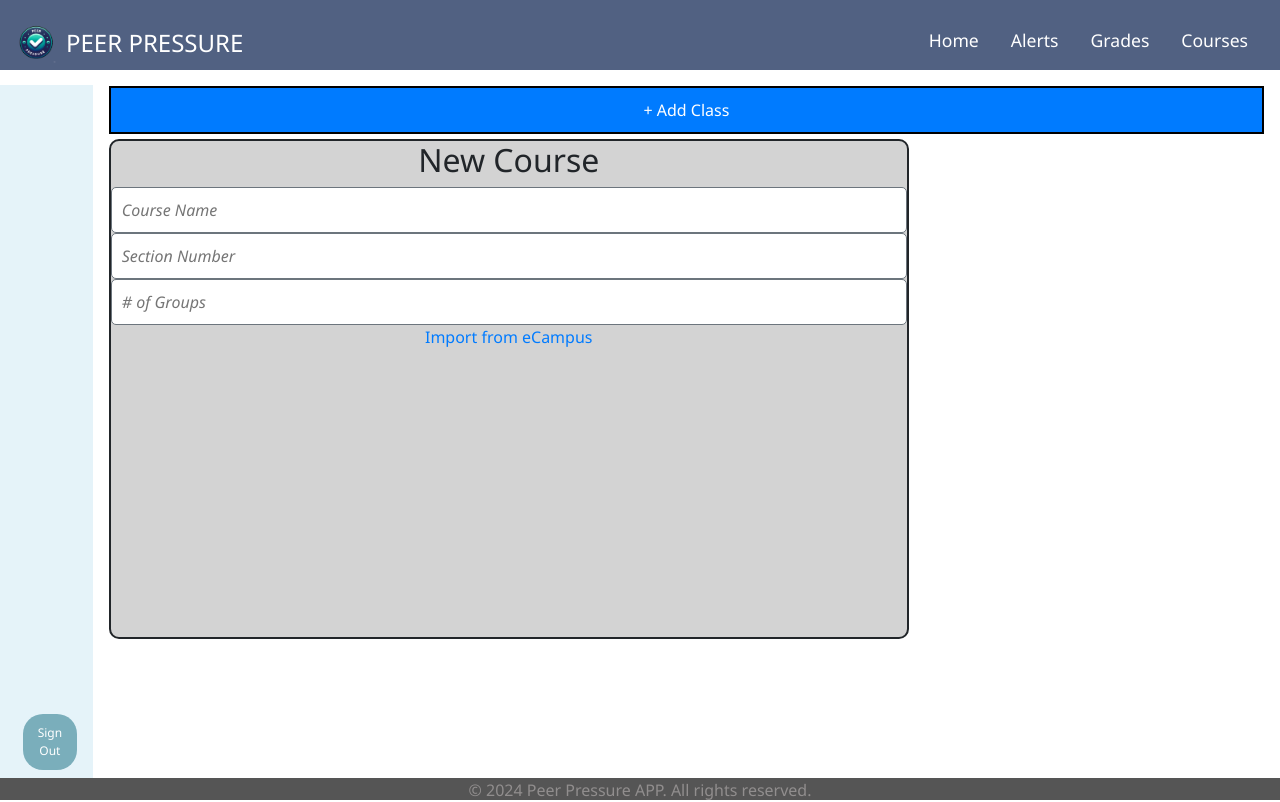
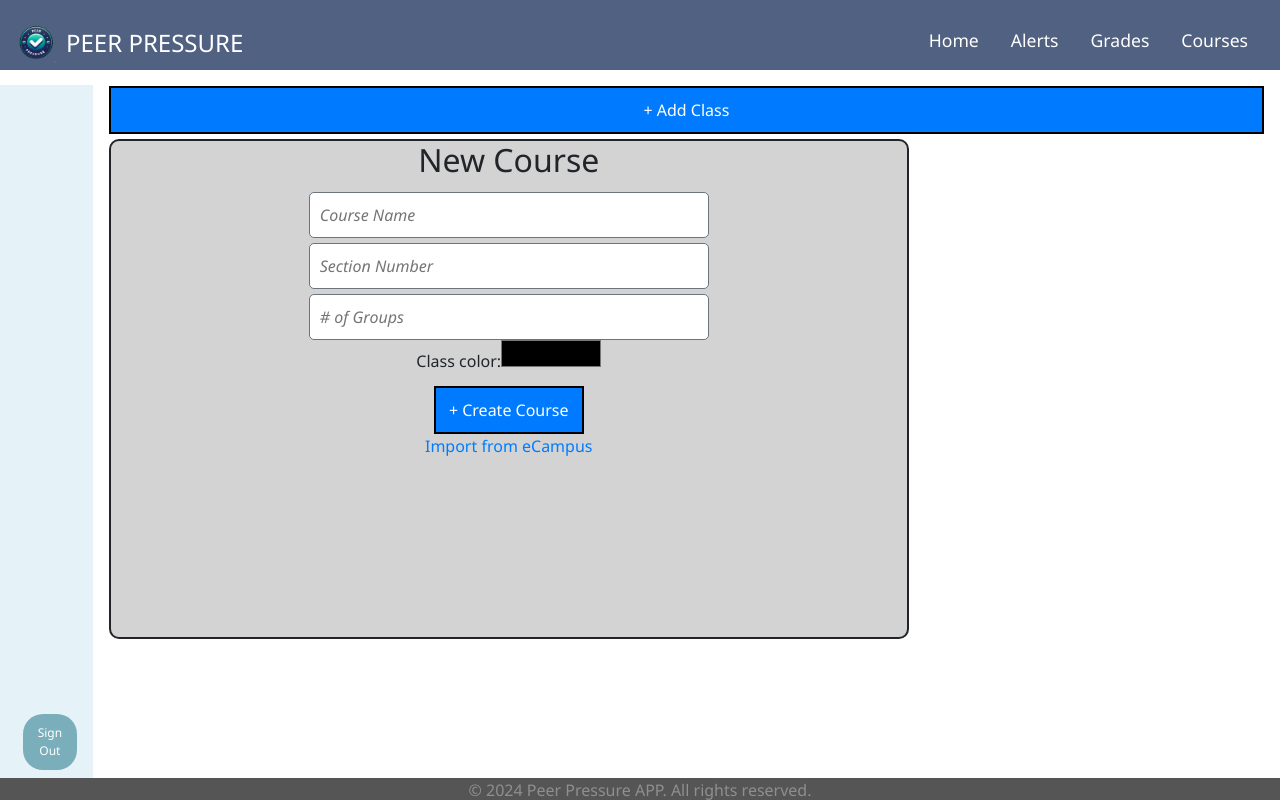
Before and after one commit to WVU-CS230-2024-05-Group02/Peer_Pressure, a React (Create React App) app: page /createclass in a window 1280 px wide. Built offline with nearby package versions, Linux system fonts and the light colour scheme.

Commit message:
7-9-24 changes to create class page

```diff
--- a/src/App.css
+++ b/src/App.css
@@ -276,3 +276,27 @@ input::placeholder{
 
 
 }
+
+.create-course-button{
+  margin-top: 5px;
+  width: 150px;
+}
+
+.create-class-textbox{
+  margin-top: 5px;
+  margin-left: 5px;
+  margin-right: 5px;
+  width: 400px;
+}
+
+.class-color-selector{
+  width: 100px;
+}
+
+.exclude {
+  background-color: initial;
+  color: initial;
+  padding: initial;
+  border: initial;
+  border-radius: initial;
+}
--- a/src/components/NewCourseForm.js
+++ b/src/components/NewCourseForm.js
@@ -8,6 +8,7 @@ function NewCourseForm(){
             <h2>New Course</h2>
                 <form className="course-form">
                     <input
+                        className="create-class-textbox"
                         type="text"
                         id="course-name"
                         name="course"
@@ -15,21 +16,38 @@ function NewCourseForm(){
                     />
 
                     <input
+                        className="create-class-textbox"
                         type="number"
                         id="section-number"
                         name="sectionNumber"
                         placeholder="Section Number"
-                        className=""
                     />
 
                     <input
+                        className="create-class-textbox"
                         type="number"
                         id="num-of-groups"
                         name="numOfGroups"
                         placeholder="# of Groups"
                     />
+                    <div>
+                        <label for="color">Class color: </label>
+                        <input
+                        className="class-color-selector exclude"
+                        type="color"
+                        name="color"
+                        placeholder="sus"
+                        />
+                    </div>
 
-                    <a href="about:blank">Import from eCampus</a>
+                    <div>
+                        <button className="create-course-button">+ Create Course</button>
+                    </div>
+
+                    <div>
+                        {/* non-functional obviously */}
+                        <a href="about:blank">Import from eCampus</a>
+                    </div>
             </form>
         </div>
     );
```
